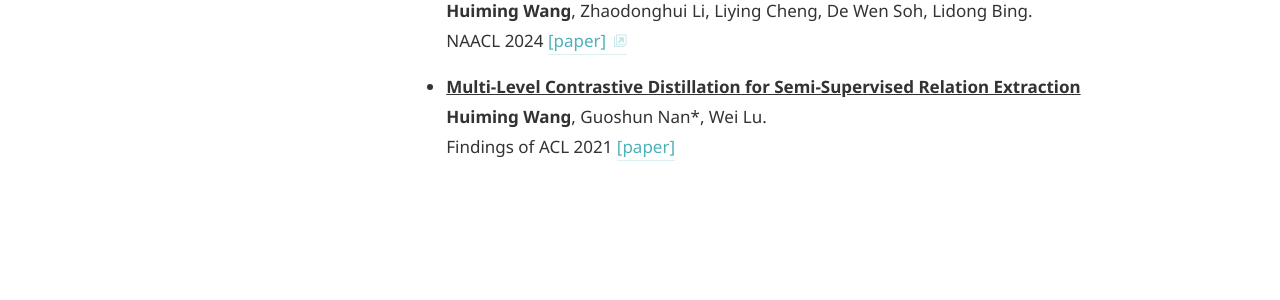
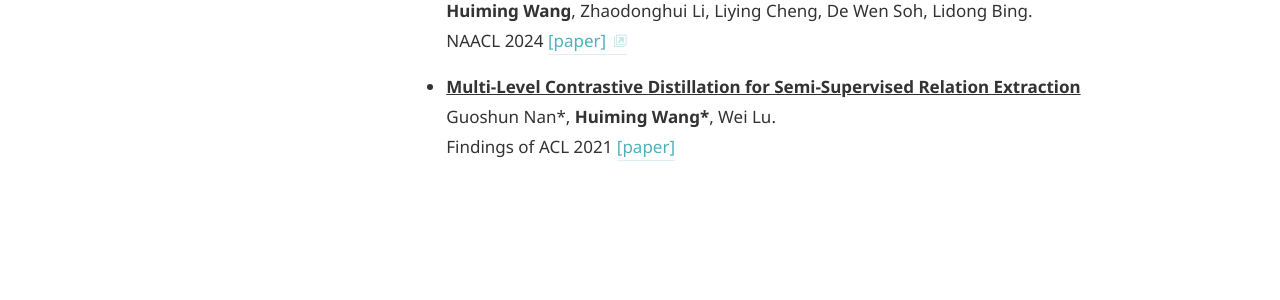
Before and after one commit to Circle-Ming/Circle-Ming.github.io, a Jekyll site: the page built from papers.md, in a window 1280 px wide. Shown: the part 958-1258 px from the top of the page. Built offline with Jekyll 4.4.1, drawn with Linux system fonts in a browser that asks for light colours; some web fonts are replaced.

```diff
--- a/papers.md
+++ b/papers.md
@@ -32,5 +32,5 @@ ACL 2024 [\[paper\]](assets/img/Order_Agnostic_Data_Augmentation_for_Few_Shot_Na
 NAACL 2024 [\[paper\]](https://arxiv.org/abs/2310.10962)
 
 - **<ins>Multi-Level Contrastive Distillation for Semi-Supervised Relation Extraction</ins>**\
-**Huiming Wang**, Guoshun Nan\*, Wei Lu.\
+Guoshun Nan\*, **Huiming Wang\***, Wei Lu.\
 Findings of ACL 2021 [\[paper\]](assets/img/ACL2021_SemiRE.pdf)
```
